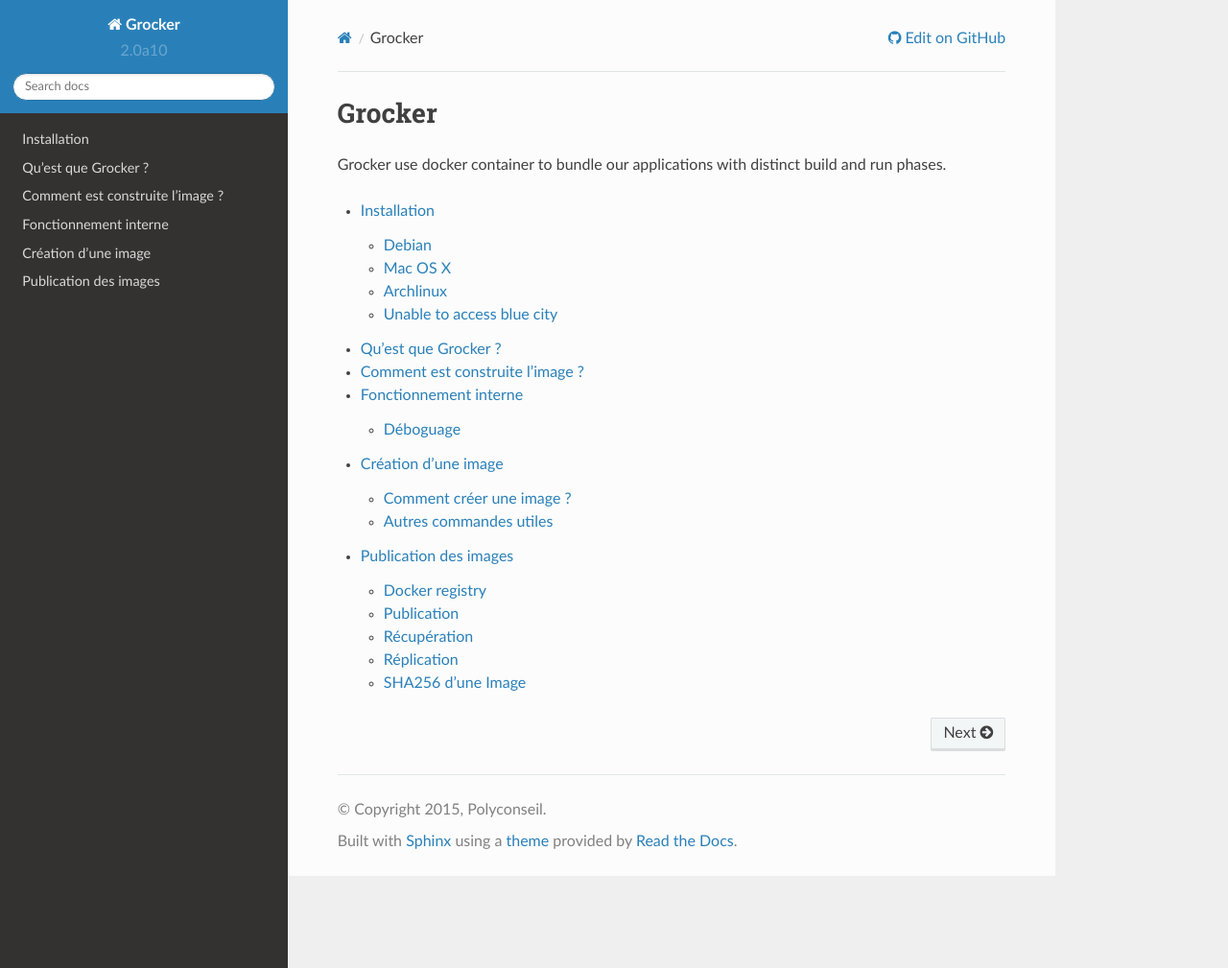
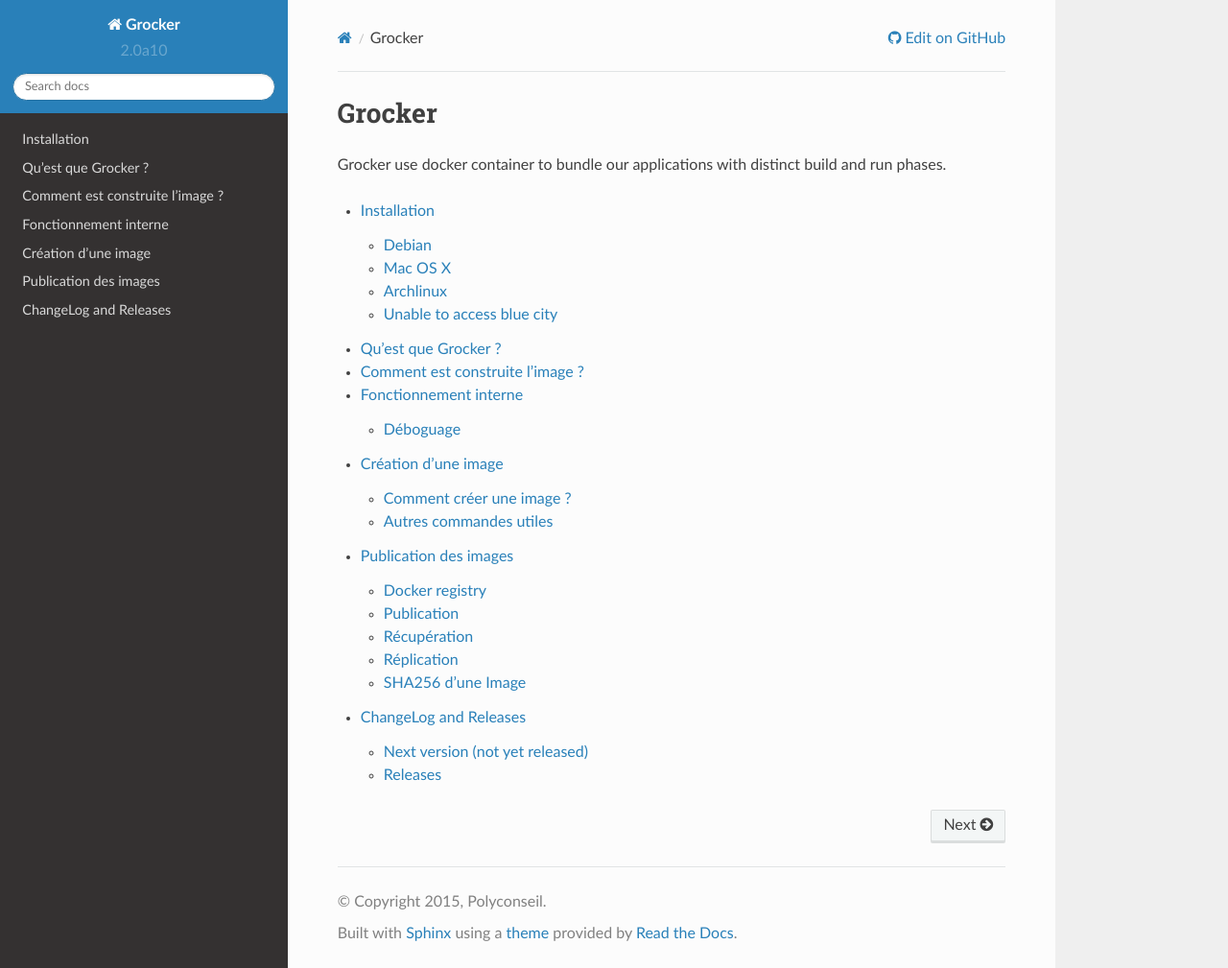
Before and after one commit to Polyconseil/grocker, a Sphinx documentation site: the page built from docs/index.rst, in a window 1280 px wide and 1009 px high. Shown: the whole window at 96% size. Built offline with Sphinx 7.4.7 and the Read the Docs theme 2.0.0, drawn with Linux system fonts in a browser that asks for light colours.

Commit message:
Add release.conf

```diff
--- /dev/null
+++ b/docs/changelog.rst
@@ -0,0 +1,4 @@
+Next version (not yet released)
+-------------------------------
+
+- Grocker v2 first release
--- /dev/null
+++ b/docs/changes.rst
@@ -0,0 +1,8 @@
+ChangeLog and Releases
+----------------------
+
+.. toctree::
+   :maxdepth: 1
+
+   changelog.rst
+   releases/index.rst
--- a/docs/index.rst
+++ b/docs/index.rst
@@ -8,3 +8,5 @@
     internals
     usage/build
     usage/publish
+
+    changes
--- /dev/null
+++ b/docs/releases/index.rst
@@ -0,0 +1,2 @@
+Releases
+--------
```
Also changed, not shown: release.conf (added, +10 -0 lines), 1 other file.
